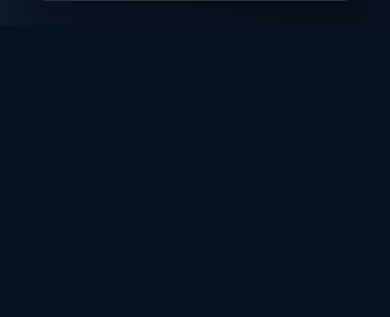
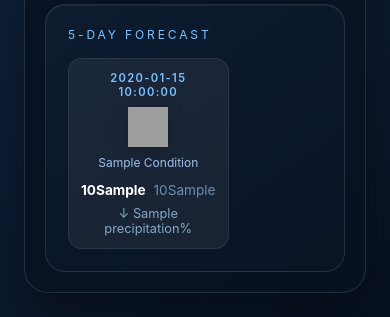
Before and after one commit to liulinda0517/WeatherApp, a Flask app: template templates/index.html in a window 390 px wide. Shown: the part 911-1228 px from the top of the page. Before the commit the page ends 912 px from the top, so only its background shows below. Run offline with Flask 3, Linux system fonts and the light colour scheme; the template is opened without the code that fills it: most values are stand-ins (such as "Sample title", 1, 10 or a date in 2020); grey boxes are pictures that could not be loaded.

Commit message:
Implement issue #1: Add 5-day weather forecast

```diff
--- a/app.py
+++ b/app.py
@@ -1,11 +1,13 @@
 from flask import Flask, render_template, request
 import os
 import requests
+from datetime import datetime
 
 app = Flask(__name__)
 
 API_KEY = os.getenv("OPENWEATHER_API_KEY", "")
 BASE_URL = "https://api.openweathermap.org/data/2.5/weather"
+FORECAST_BASE_URL = "https://api.openweathermap.org/data/2.5/forecast"
 
 
 def get_weather(city: str, units: str = "metric"):
@@ -52,9 +54,69 @@ def get_weather(city: str, units: str = "metric"):
     }
 
 
+def get_forecast(city: str, units: str = "metric"):
+    """Fetch 5-day forecast and aggregate into daily summaries."""
+    if not API_KEY:
+        raise RuntimeError("Missing OpenWeather API key.")
+
+    params = {
+        "q": city,
+        "appid": API_KEY,
+        "units": units,
+    }
+
+    response = requests.get(FORECAST_BASE_URL, params=params, timeout=10)
+    response.raise_for_status()
+    data = response.json()
+
+    if data.get("cod") != "200":
+        raise ValueError("Unable to fetch forecast data.")
+
+    # Group forecasts by day (API returns 40 items of 3-hour forecasts = 5 days)
+    daily_forecasts = {}
+
+    for item in data["list"]:
+        dt = datetime.fromtimestamp(item["dt"])
+        day_key = dt.strftime("%Y-%m-%d")
+
+        if day_key not in daily_forecasts:
+            daily_forecasts[day_key] = {
+                "date": dt.strftime("%a, %b %d"),
+                "temps": [],
+                "conditions": [],
+                "icons": [],
+                "rain_chances": [],
+            }
+
+        daily_forecasts[day_key]["temps"].append(item["main"]["temp"])
+        daily_forecasts[day_key]["rain_chances"].append(item.get("pop", 0) * 100)
+
+        # Get primary weather condition
+        if item.get("weather"):
+            daily_forecasts[day_key]["conditions"].append(item["weather"][0]["description"])
+            daily_forecasts[day_key]["icons"].append(item["weather"][0]["icon"])
+
+    # Aggregate daily data
+    forecast_list = []
+    for day_key in sorted(daily_forecasts.keys())[:5]:  # Only first 5 days
+        day_data = daily_forecasts[day_key]
+
+        forecast_list.append({
+            "date": day_data["date"],
+            "high_temp": round(max(day_data["temps"])),
+            "low_temp": round(min(day_data["temps"])),
+            "condition": day_data["conditions"][0].title() if day_data["conditions"] else "Unknown",
+            "icon": day_data["icons"][0] if day_data["icons"] else "01d",
+            "precipitation": round(sum(day_data["rain_chances"]) / len(day_data["rain_chances"])),
+        })
+
+    return forecast_list
+
+
 @app.route("/", methods=["GET", "POST"])
 def index():
     weather = None
+    forecast = None
     error = None
     city = ""
     units = "metric"
@@ -70,6 +132,13 @@ def index():
         else:
             try:
                 weather = get_weather(city, units)
+                # Fetch forecast only if current weather succeeds
+                try:
+                    forecast = get_forecast(city, units)
+                except Exception as forecast_error:
+                    # Log forecast error but don't stop app - current weather still shows
+                    print(f"Forecast error: {forecast_error}")
+                    forecast = None
             except requests.RequestException:
                 error = "Weather service is unavailable right now. Please try again later."
             except ValueError as exc:
@@ -77,7 +146,7 @@ def index():
             except RuntimeError as exc:
                 error = str(exc)
 
-    return render_template("index.html", weather=weather, city=city, error=error, units=units)
+    return render_template("index.html", weather=weather, forecast=forecast, city=city, error=error, units=units)
 
 
 if __name__ == "__main__":
--- a/static/css/app.css
+++ b/static/css/app.css
@@ -171,6 +171,86 @@ h1 {
   font-size: 1rem;
 }
 
+.forecast-section {
+  margin-top: 24px;
+  padding: 22px;
+  border-radius: 20px;
+  border: 1px solid rgba(255, 255, 255, 0.11);
+  background: linear-gradient(145deg, rgba(14, 29, 49, 0.95), rgba(9, 21, 37, 0.95));
+  box-shadow: inset 0 1px 0 rgba(255, 255, 255, 0.05);
+}
+
+.forecast-section .eyebrow {
+  margin-bottom: 16px;
+}
+
+.forecast-grid {
+  display: grid;
+  grid-template-columns: repeat(5, minmax(0, 1fr));
+  gap: 12px;
+}
+
+.forecast-card {
+  padding: 16px;
+  border-radius: 14px;
+  background: rgba(255, 255, 255, 0.06);
+  border: 1px solid rgba(255, 255, 255, 0.08);
+  text-align: center;
+  display: flex;
+  flex-direction: column;
+  align-items: center;
+  gap: 8px;
+}
+
+.forecast-date {
+  margin: 0;
+  font-size: 0.75rem;
+  font-weight: 600;
+  text-transform: uppercase;
+  letter-spacing: 0.12em;
+  color: #7dc2ff;
+}
+
+.forecast-icon {
+  width: 48px;
+  height: 48px;
+  filter: drop-shadow(0 4px 8px rgba(0, 0, 0, 0.2));
+}
+
+.forecast-condition {
+  margin: 0;
+  font-size: 0.8rem;
+  color: #9fc0e9;
+  text-transform: capitalize;
+  line-height: 1.3;
+  min-height: 1.6em;
+}
+
+.forecast-temps {
+  display: flex;
+  gap: 8px;
+  font-size: 0.9rem;
+  width: 100%;
+}
+
+.temp-high {
+  flex: 1;
+  font-weight: 700;
+  color: #fff;
+}
+
+.temp-low {
+  flex: 1;
+  color: #84a9c8;
+  opacity: 0.8;
+}
+
+.forecast-precipitation {
+  margin: 0;
+  font-size: 0.8rem;
+  color: #84a9c8;
+}
+
 @media (max-width: 640px) {
   .dashboard-card {
     padding: 20px;
@@ -194,4 +274,30 @@ h1 {
   .stats-grid {
     grid-template-columns: 1fr 1fr;
   }
+
+  .forecast-grid {
+    grid-template-columns: 1fr 1fr;
+    gap: 10px;
+  }
+
+  .forecast-card {
+    padding: 12px;
+  }
+
+  .forecast-icon {
+    width: 40px;
+    height: 40px;
+  }
+
+  .forecast-date {
+    font-size: 0.7rem;
+  }
+
+  .forecast-condition {
+    font-size: 0.75rem;
+  }
+
+  .forecast-temps {
+    font-size: 0.85rem;
+  }
 }
--- a/templates/index.html
+++ b/templates/index.html
@@ -62,6 +62,26 @@
               </div>
             </div>
           </article>
+
+          {% if forecast %}
+            <article class="forecast-section">
+              <p class="eyebrow">5-day forecast</p>
+              <div class="forecast-grid">
+                {% for day in forecast %}
+                  <div class="forecast-card">
+                    <p class="forecast-date">{{ day.date }}</p>
+                    <img class="forecast-icon" src="https://openweathermap.org/img/wn/{{ day.icon }}@2x.png" alt="{{ day.condition }}">
+                    <p class="forecast-condition">{{ day.condition }}</p>
+                    <div class="forecast-temps">
+                      <span class="temp-high">{{ day.high_temp }}{{ weather.unit_symbol }}</span>
+                      <span class="temp-low">{{ day.low_temp }}{{ weather.unit_symbol }}</span>
+                    </div>
+                    <p class="forecast-precipitation">↓ {{ day.precipitation }}%</p>
+                  </div>
+                {% endfor %}
+              </div>
+            </article>
+          {% endif %}
         {% endif %}
       </section>
     </main>
```
